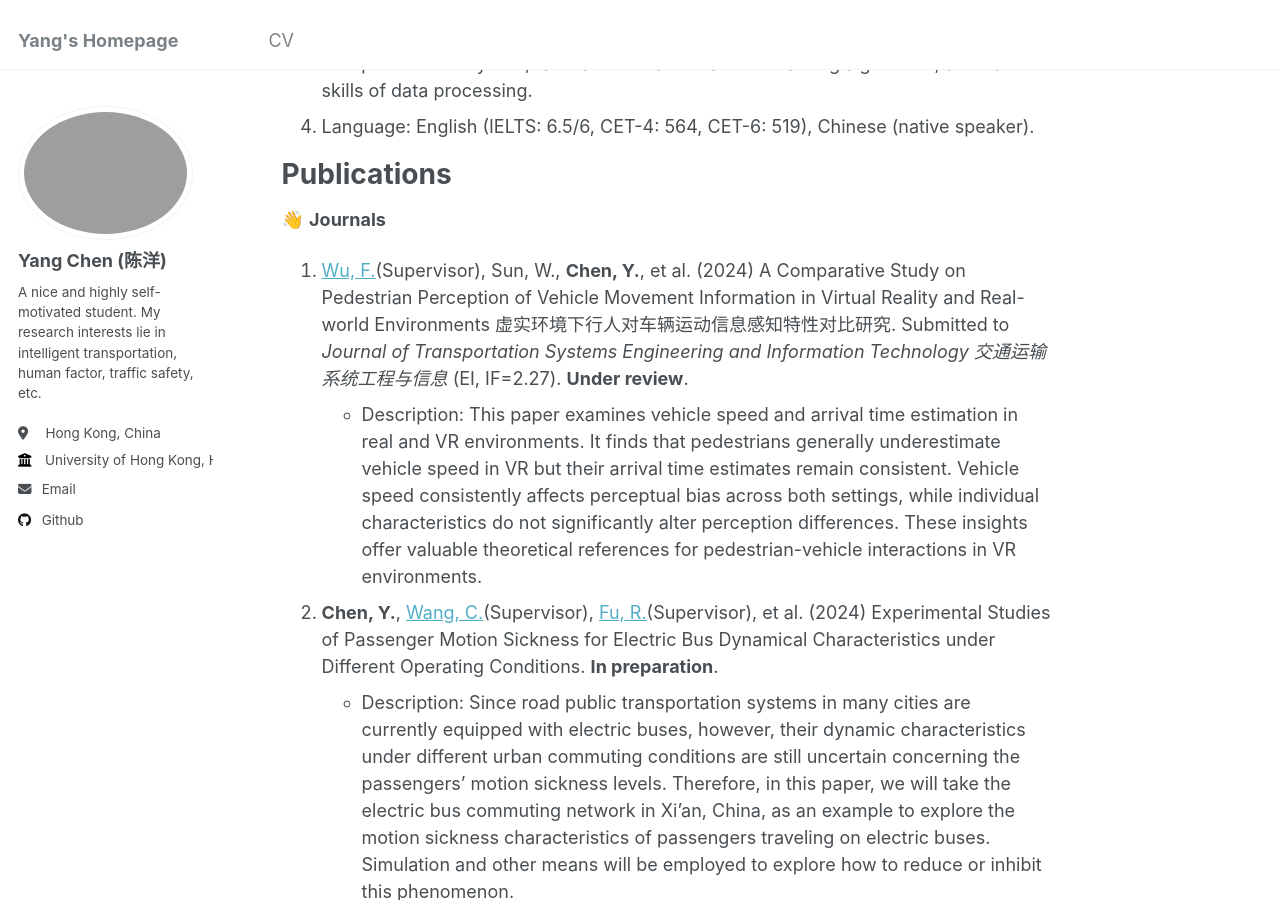
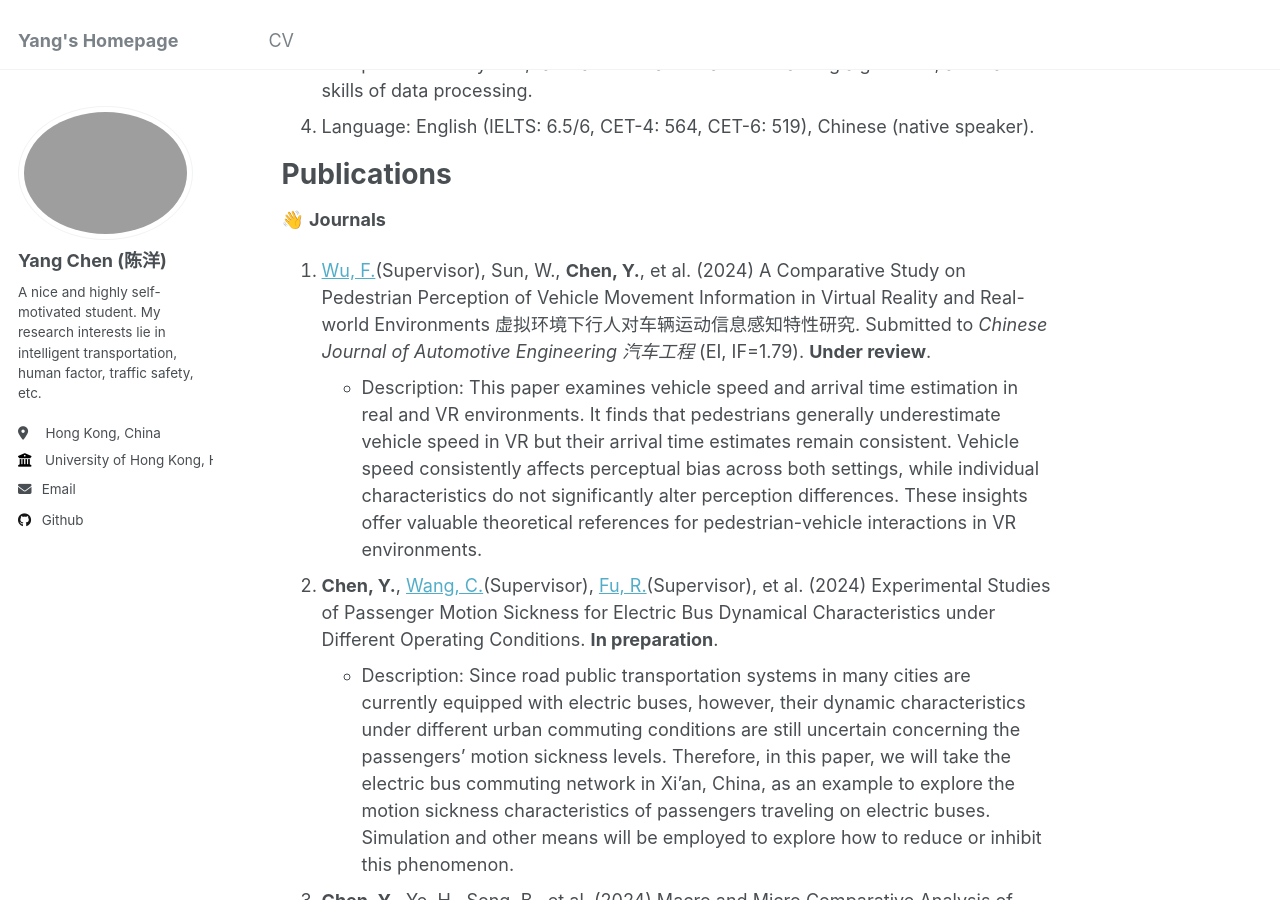
Before and after one commit to Sugar-eatingSheep/YangCHEN.github.io, a Jekyll site: the page built from _pages/about.md, in a window 1280 px wide and 900 px high, scrolled down 1222 px. Built offline with Jekyll 4.4.1, drawn with Linux system fonts in a browser that asks for light colours.

Commit message:
Update about.md

```diff
--- a/_pages/about.md
+++ b/_pages/about.md
@@ -35,7 +35,7 @@ Publications
 ======
 👋 **Journals**
 
-1. [Wu, F.](https://www.researchgate.net/profile/Fuwei-Wu)(Supervisor), Sun, W., **Chen, Y.**, et al. (2024) A Comparative Study on Pedestrian Perception of Vehicle Movement Information in Virtual Reality and Real-world Environments 虚实环境下行人对车辆运动信息感知特性对比研究. Submitted to *Journal of Transportation Systems Engineering and Information Technology 交通运输系统工程与信息* (EI, IF=2.27). **Under review**.
+1. [Wu, F.](https://www.researchgate.net/profile/Fuwei-Wu)(Supervisor), Sun, W., **Chen, Y.**, et al. (2024) A Comparative Study on Pedestrian Perception of Vehicle Movement Information in Virtual Reality and Real-world Environments 虚拟环境下行人对车辆运动信息感知特性研究. Submitted to *Chinese Journal of Automotive Engineering 汽车工程* (EI, IF=1.79). **Under review**.
 * Description: This paper examines vehicle speed and arrival time estimation in real and VR environments. It finds that pedestrians generally underestimate vehicle speed in VR but their arrival time estimates remain consistent. Vehicle speed consistently affects perceptual bias across both settings, while individual characteristics do not significantly alter perception differences. These insights offer valuable theoretical references for pedestrian-vehicle interactions in VR environments.
 
 1. **Chen, Y.**, [Wang, C.](https://orcid.org/0000-0003-3531-1215)(Supervisor), [Fu, R.](https://www.researchgate.net/profile/Rui-Fu-16)(Supervisor), et al. (2024) Experimental Studies of Passenger Motion Sickness for Electric Bus Dynamical Characteristics under Different Operating Conditions. **In preparation**.
```
